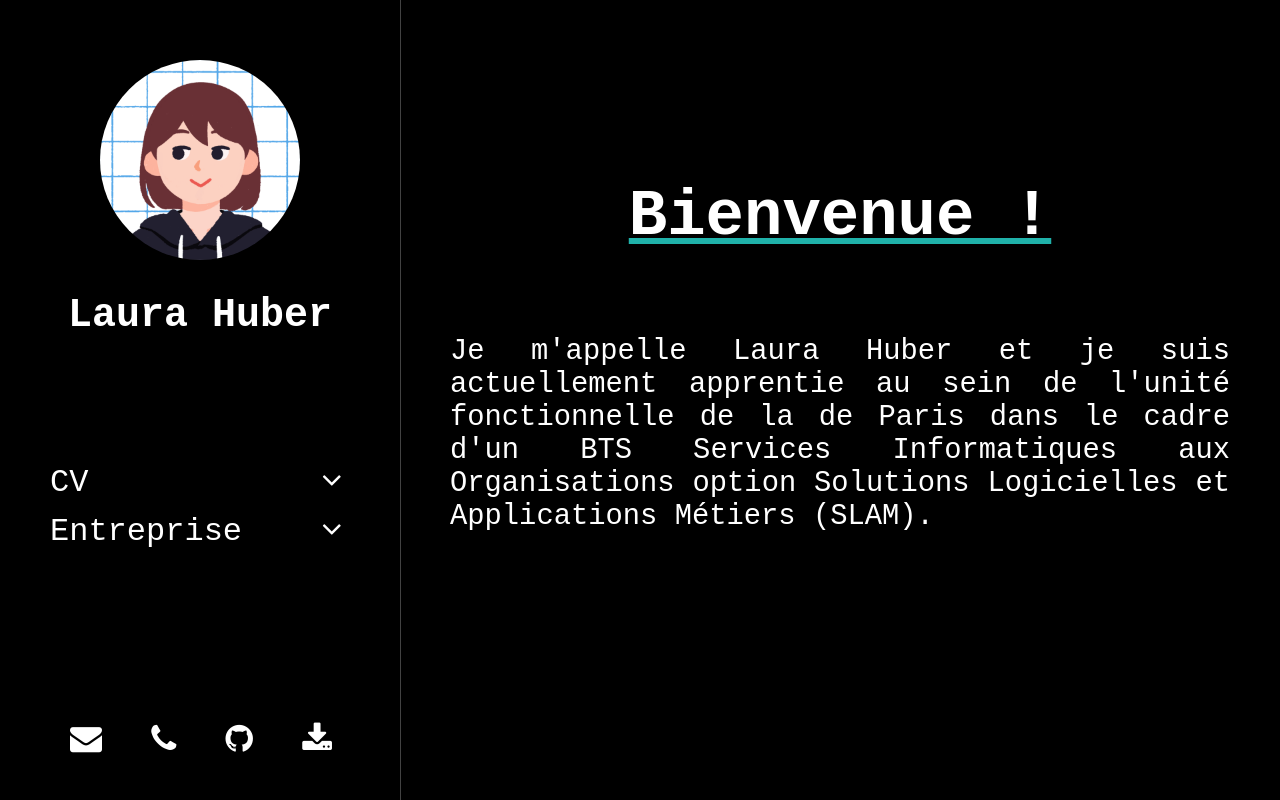
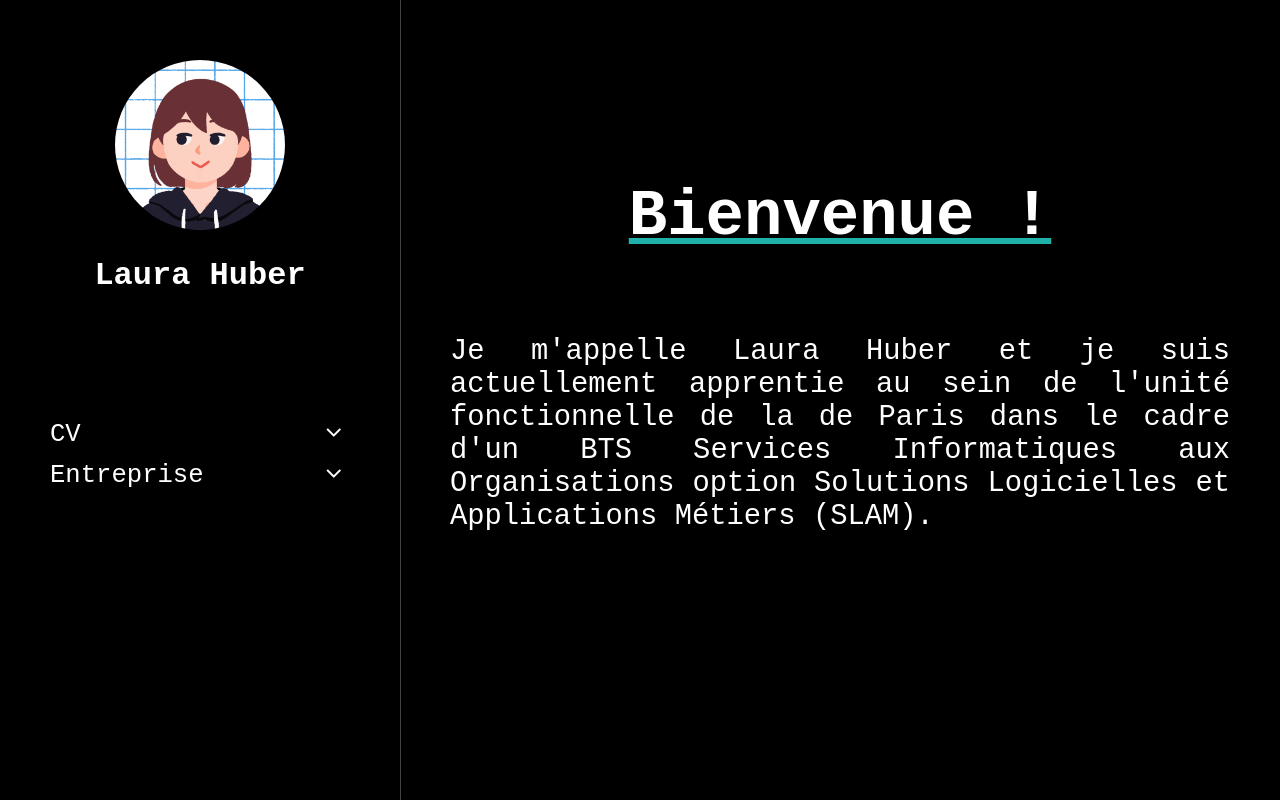
Before and after one commit to Lumicco/Lumicco.github.io, a plain HTML site: page Portfolio/index.html in a window 1280 px wide. Drawn offline with Linux system fonts and the light colour scheme.

Commit message:
Update style.css

```diff
--- a/Portfolio/style.css
+++ b/Portfolio/style.css
@@ -206,3 +206,41 @@ hr
     width: 100%;
     margin: 40px 0 40px 0;
 }
+
+/*change font size when screen height is 900px or less*/
+@media screen and (max-height: 900px)
+{
+    img
+    {
+        height: 170px;
+    }
+
+    #menu
+    {
+        width: 400px;
+    }
+
+    #menu h1
+    {
+        font-size: 2em;
+    }
+
+    .dropdown-btn
+    {
+        font-size: 1.6em;
+    }
+
+    .dropdown-container
+    {
+        font-size: 1.4em;
+    }
+}
+
+/*hide contact info when screen height is 800px or less*/
+@media screen and (max-height: 800px)
+{
+    .contact
+    {
+        display: none;
+    }
+}
```
